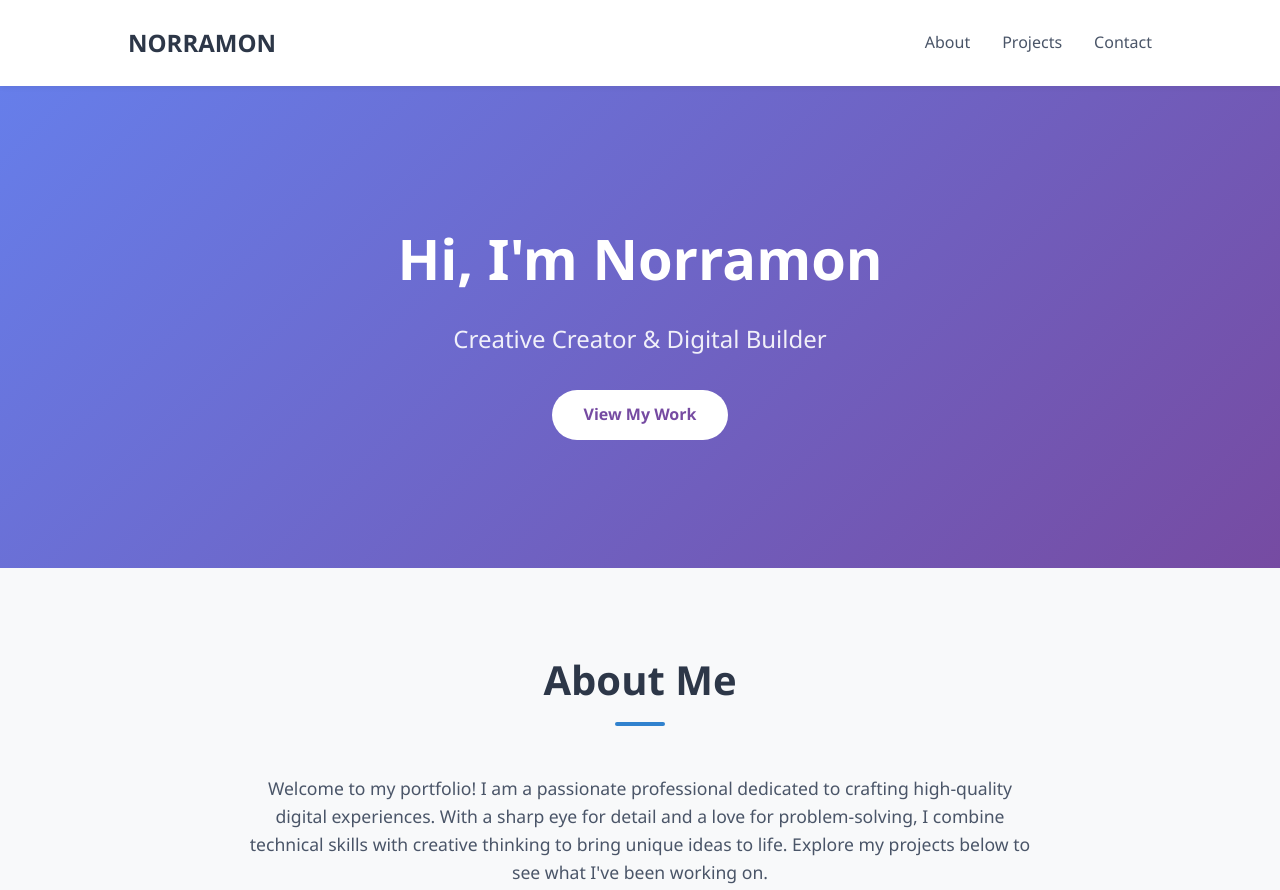
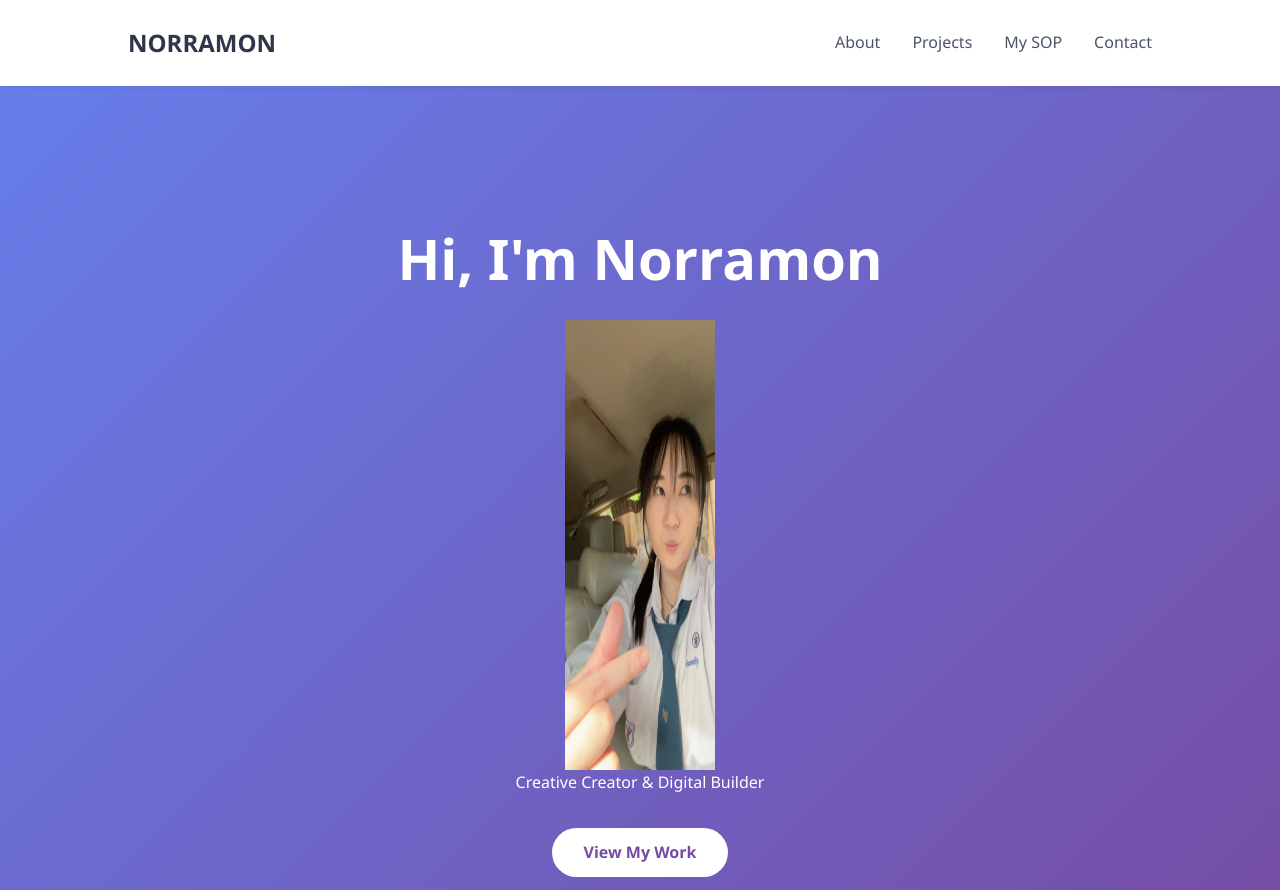
Before and after one commit to class6715838-ops/Portfolio.github.io, a plain HTML site: page index.html in a window 1280 px wide. Shown: the top 890 px of the page. Drawn offline with Linux system fonts and the light colour scheme.

Commit message:
Update index.html

```diff
--- a/index.html
+++ b/index.html
@@ -263,12 +263,14 @@
         <ul>
             <li><a href="#about">About</a></li>
             <li><a href="#portfolio">Projects</a></li>
+            <li><a href="#SOP">My SOP</a></li>
             <li><a href="#contact">Contact</a></li>
         </ul>
     </nav>
 
     <header>
         <h1>Hi, I'm Norramon</h1>
+        <img src="F5EE8FEA-5FA6-400C-957C-2BC7855D6A4E.jpeg" width="150" height="450"
         <p>Creative Creator & Digital Builder</p>
         <a href="#portfolio" class="btn">View My Work</a>
     </header>
```
